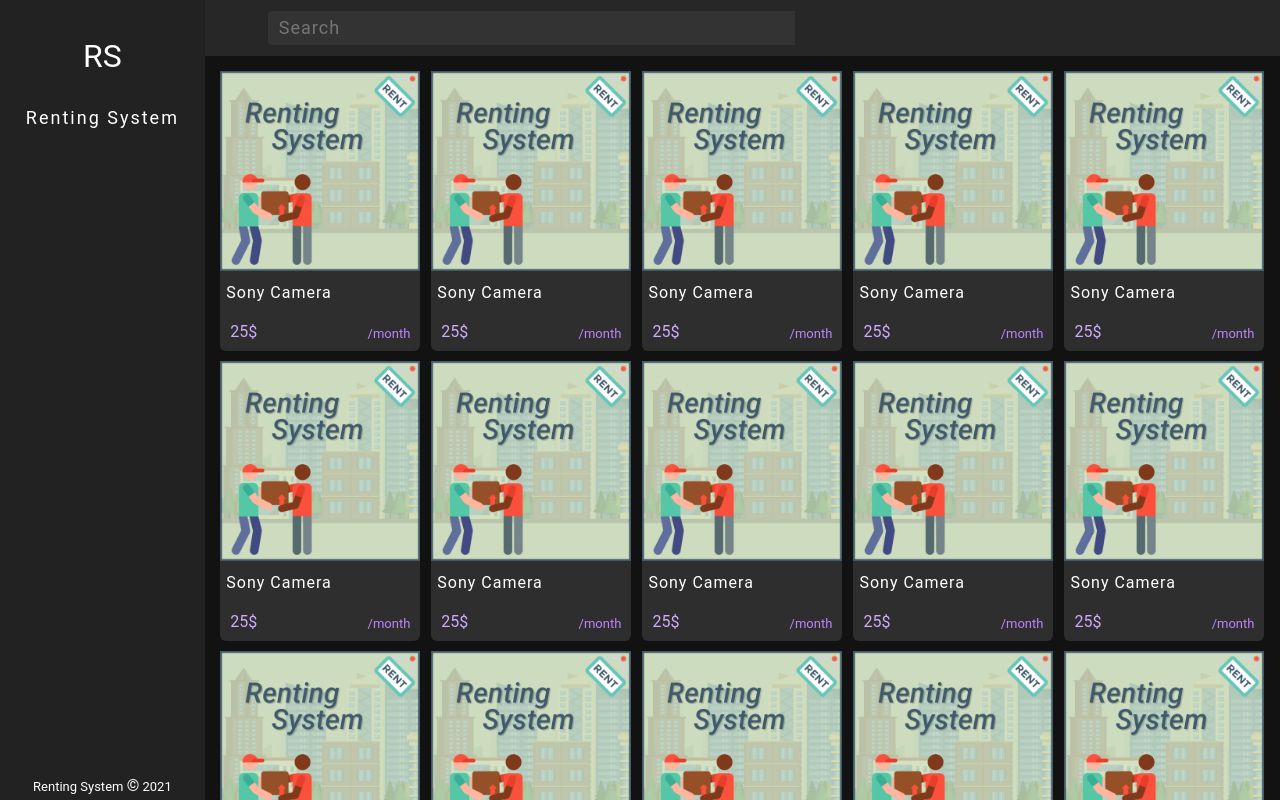
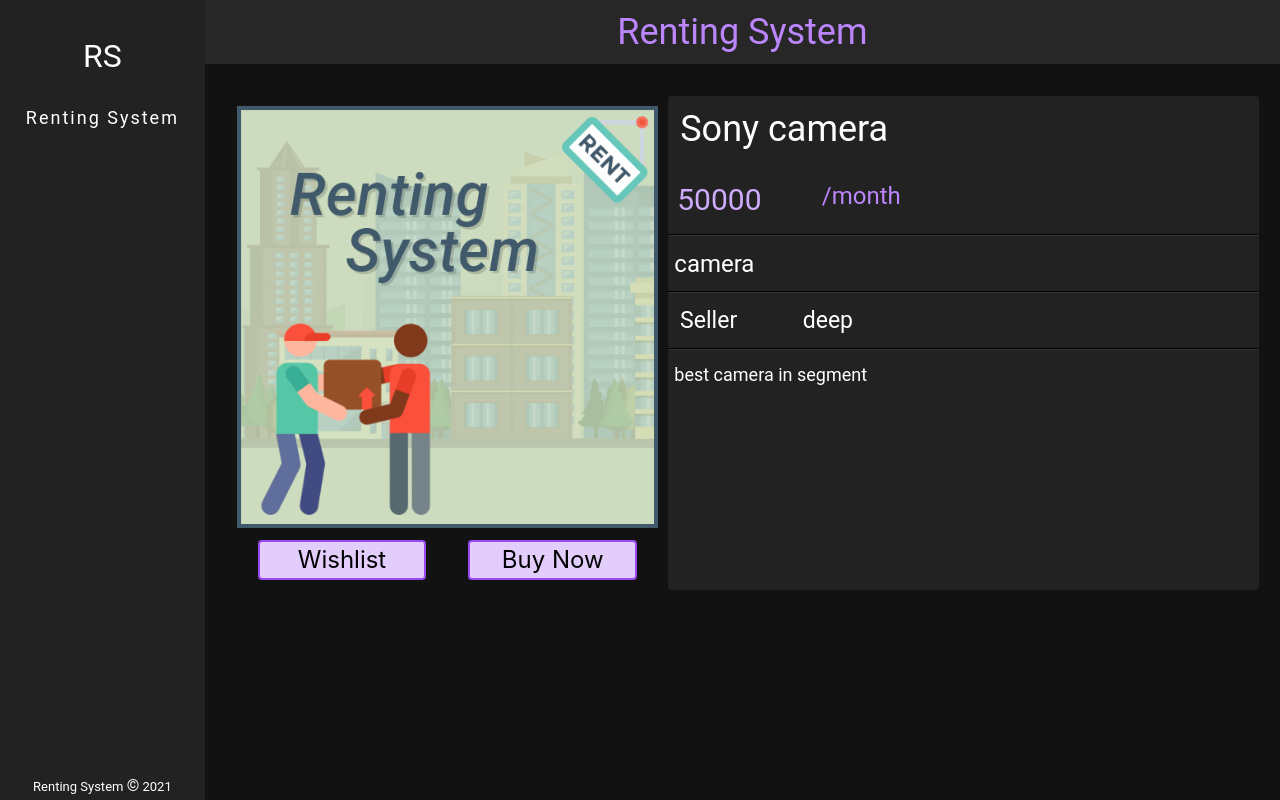
Before and after one commit to ParthSantoki01/Renting-System-Frontend, a React (Create React App) app: page / in a window 1280 px wide. Shown: the top 800 px of the page. Built offline with nearby package versions, Linux system fonts and the light colour scheme.

Commit message:
Product View page

```diff
--- a/src/App.js
+++ b/src/App.js
@@ -2,15 +2,16 @@
 import { NOT_LOGIN, BUYER_LOGIN, SELLER_LOGIN } from './Assets/Constant';
 import Drawer from './Components/Drawer/Drawer';
 import Dashboard from './Pages/General/Dashboard';
+import BuyerViewProduct from './Pages/Buyer/BuyerViewProduct';
 
 function App() {
   return (
     <div className='App'>
       <div className='Drawer'>
-                <Drawer page={NOT_LOGIN} />
+        <Drawer />
       </div>
       <div className='Main-body'>
-                <Dashboard />
+        <BuyerViewProduct />
       </div>
     </div>
   );
--- /dev/null
+++ b/src/Components/Button/Button.js
@@ -0,0 +1,16 @@
+import React from 'react';
+import './style.css';
+import { Icon } from '@iconify/react';
+const Button = (props) => {
+  return (
+    <div className='Button-main'>
+      <Icon icon={props.icon} className='Button-main-icon' />
+      <p className='Button-name'> {props.name}</p>
+    </div>
+  );
+};
+
+Button.defaultProps = {
+  name: 'Add to cart',
+};
+export default Button;
--- /dev/null
+++ b/src/Components/Button/style.css
@@ -0,0 +1,26 @@
+.Button-main {
+  width: 200%;
+  border: 2px solid #994af1;
+  border-radius: 4px;
+  display: flex;
+  align-items: center;
+  justify-content: center;
+  margin: 0% 5%;
+  background-color: #e2cdfd;
+  cursor: pointer;
+}
+.Button-main:hover {
+  transform: scale(1.1);
+  transition: 0.5s;
+}
+.Button-main-icon {
+  font-size: 1.5rem;
+  color: #994af1;
+  text-align: center;
+}
+.Button-name {
+  margin: 0;
+  padding: 0;
+  padding: 2%;
+  font-size: 24px;
+}
--- a/src/Components/Drawer/Drawer.js
+++ b/src/Components/Drawer/Drawer.js
@@ -29,102 +29,45 @@
         <div className='Drawer-menu'>
           {props.page === NOT_LOGIN && (
             <React.Fragment>
-                            <DrawerButton
-                                icon={layersIcon}
-                                text={'All Products'}
-                            />
+              <DrawerButton icon={layersIcon} text={'All Products'} />
               <DrawerButton icon={shapeIcon} text={'Category'} />
               <DrawerButton
                 icon={accountArrowRightOutline}
                 text={'Buyer SignIn'}
               />
-                            <DrawerButton
-                                icon={accountCogOutline}
-                                text={'Buyer SignUp'}
-                            />
-                            <DrawerButton
-                                icon={accountArrowRight}
-                                text={'Seller SignIn'}
-                            />
-                            <DrawerButton
-                                icon={accountCog}
-                                text={'Seller SignUp'}
-                            />
-                            <DrawerButton
-                                icon={helpCircle}
-                                text={'Help & FAQ'}
-                            />
+              <DrawerButton icon={accountCogOutline} text={'Buyer SignUp'} />
+              <DrawerButton icon={accountArrowRight} text={'Seller SignIn'} />
+              <DrawerButton icon={accountCog} text={'Seller SignUp'} />
+              <DrawerButton icon={helpCircle} text={'Help & FAQ'} />
               <DrawerButton icon={phoneCheck} text={'Contact'} />
             </React.Fragment>
           )}
           {props.page === BUYER_LOGIN && (
             <React.Fragment>
-                            <DrawerButton
-                                icon={layersIcon}
-                                text={'All Products'}
-                            />
+              <DrawerButton icon={layersIcon} text={'All Products'} />
               <DrawerButton icon={shapeIcon} text={'Category'} />
               <DrawerButton icon={heartIcon} text={'Whislist'} />
-                            <DrawerButton
-                                icon={shoppingIcon}
-                                text={'My Orders'}
-                            />
-                            <DrawerButton
-                                icon={mapMarkerRadius}
-                                text={'Addresses'}
-                            />
-                            <DrawerButton
-                                icon={helpCircle}
-                                text={'Help & FAQ'}
-                            />
+              <DrawerButton icon={shoppingIcon} text={'My Orders'} />
+              <DrawerButton icon={mapMarkerRadius} text={'Addresses'} />
+              <DrawerButton icon={helpCircle} text={'Help & FAQ'} />
               <DrawerButton icon={phoneCheck} text={'Contact'} />
-                            <DrawerButton
-                                icon={accountCircle}
-                                text={'Profile'}
-                            />
-                            <DrawerButton
-                                icon={logoutVariant}
-                                text={'SignOut'}
-                            />
+              <DrawerButton icon={accountCircle} text={'Profile'} />
+              <DrawerButton icon={logoutVariant} text={'SignOut'} />
             </React.Fragment>
           )}
           {props.page === SELLER_LOGIN && (
             <React.Fragment>
-                            <DrawerButton
-                                icon={layersIcon}
-                                text={'All Products'}
-                            />
+              <DrawerButton icon={layersIcon} text={'All Products'} />
               <DrawerButton icon={shapeIcon} text={'Category'} />
-                            <DrawerButton
-                                icon={layersPlus}
-                                text={'Add Product'}
-                            />
-                            <DrawerButton
-                                icon={shoppingIcon}
-                                text={'My Products'}
-                            />
-                            <DrawerButton
-                                icon={walletIcon}
-                                text={'Transactions'}
-                            />
-                            <DrawerButton
-                                icon={mapMarkerRadius}
-                                text={'Requests'}
-                            />
-                            <DrawerButton
-                                icon={helpCircle}
-                                text={'Help & FAQ'}
-                            />
+              <DrawerButton icon={layersPlus} text={'Add Product'} />
+              <DrawerButton icon={shoppingIcon} text={'My Products'} />
+              <DrawerButton icon={walletIcon} text={'Transactions'} />
+              <DrawerButton icon={mapMarkerRadius} text={'Requests'} />
+              <DrawerButton icon={helpCircle} text={'Help & FAQ'} />
               <DrawerButton icon={phoneCheck} text={'Contact'} />
 
-                            <DrawerButton
-                                icon={accountCircle}
-                                text={'Profile'}
-                            />
-                            <DrawerButton
-                                icon={logoutVariant}
-                                text={'SignOut'}
-                            />
+              <DrawerButton icon={accountCircle} text={'Profile'} />
+              <DrawerButton icon={logoutVariant} text={'SignOut'} />
             </React.Fragment>
           )}
         </div>
@@ -137,7 +80,7 @@
 };
 
 Drawer.defaultProps = {
-    page: SELLER_LOGIN,
+  page: BUYER_LOGIN,
 };
 
 export default Drawer;
--- /dev/null
+++ b/src/Components/Header/ProductHeader.js
@@ -0,0 +1,11 @@
+import './style.css';
+
+const ProductHeader = () => {
+  return (
+    <div className='ProductHeader-main'>
+      <div className='ProductHeader-body'>Renting System</div>
+    </div>
+  );
+};
+
+export default ProductHeader;
--- a/src/Components/Header/style.css
+++ b/src/Components/Header/style.css
@@ -42,3 +42,19 @@
 .DashboardHeader-search-icon:hover {
   cursor: pointer;
 }
+.ProductHeader-main {
+  background-color: #272727;
+  padding: 1%;
+  position: sticky;
+  top: 0;
+  z-index: 1;
+  min-height: 5%;
+}
+
+.ProductHeader-body {
+  width: 100%;
+  text-align: center;
+  font-family: Roboto;
+  font-size: 36px;
+  color: #bb86fc;
+}
--- a/src/Pages/Buyer/BuyerCheckout.js
+++ b/src/Pages/Buyer/BuyerCheckout.js
@@ -1,7 +1,8 @@
 import React from 'react';
 
-const BuyerCheckout = () => {
-    return <div></div>;
+import './style.css';
+const BuyerCheckout = (props) => {
+  return <div></div>;
 };
 
 export default BuyerCheckout;
--- a/src/Pages/Buyer/BuyerViewProduct.js
+++ b/src/Pages/Buyer/BuyerViewProduct.js
@@ -1,7 +1,57 @@
 import React from 'react';
+import ProductHeader from '../../Components/Header/ProductHeader';
+import './style.css';
+import logo from '../../Assets/logo512.png';
+import Button from '../../Components/Button/Button';
+import heartIcon from '@iconify-icons/mdi/heart';
+import cartIcon from '@iconify-icons/mdi/cart';
 
-const BuyerViewProduct = () => {
-    return <div></div>;
+const BuyerViewProduct = (props) => {
+  return (
+    <div className='BuyerViewProduct-main'>
+      <ProductHeader />
+      <div className='BuyerViewProduct-body'>
+        <div className='BuyerViewProduct-imagediv'>
+          <div className='BuyerViewProduct-imagesub'>
+            <img src={logo} className='BuyerViewProduct-image' alt={'logo'} />
+            <div className='BuyerViewProduct-buttons'>
+              <Button icon={heartIcon} name={'Wishlist'} />
+              <Button icon={cartIcon} name={'Buy Now'} />
+            </div>
+          </div>
+        </div>
+        <div className='BuyerViewProduct-sub'>
+          <div className='BuyerViewProduct-title'>{props.title}</div>
+          <div className='BuyerViewProduct-pricediv'>
+            <div className='BuyerViewProduct-price'>{props.price}</div>
+            <div className='BuyerViewProduct-formatprice'>
+              {props.formatofPrice}
+            </div>
+          </div>
+          <hr />
+          <div className='BuyerViewProduct-category'>{props.category}</div>
+          <hr />
+          <div className='BuyerViewProduct-seller-details'>
+            <div className='BuyerViewProduct-seller'>Seller</div>
+            <div className='BuyerViewProduct-sellername'>{props.seller}</div>
+          </div>
+          <hr />
+          <div className='BuyerViewProduct-description'>
+            {props.description}
+          </div>
+        </div>
+      </div>
+    </div>
+  );
+};
+
+BuyerViewProduct.defaultProps = {
+  title: 'Sony camera',
+  price: 50000,
+  formatofPrice: '/month',
+  category: 'camera',
+  seller: 'deep',
+  description: 'best camera in segment ',
 };
 
 export default BuyerViewProduct;
--- a/src/Pages/Buyer/style.css
+++ b/src/Pages/Buyer/style.css
@@ -0,0 +1,107 @@
+/* Buyer view product page */
+
+.BuyerViewProduct-body {
+  display: flex;
+  flex-direction: row;
+  margin-top: 1%;
+  padding: 2%;
+}
+
+.BuyerViewProduct-sub {
+  flex: 7;
+  background-color: #222222;
+  border-radius: 4px;
+  margin: 0% auto;
+}
+.BuyerViewProduct-imagediv {
+  flex: 5;
+  display: flex;
+  flex-direction: column;
+  padding: 1%;
+}
+.BuyerViewProduct-imagesub {
+  position: sticky;
+  top: 10%;
+}
+.BuyerViewProduct-image {
+  max-width: 100%;
+  max-height: 100%;
+  display: flex;
+  align-items: center;
+  justify-content: center;
+}
+.BuyerViewProduct-title {
+  font-size: 36px;
+  font-family: Roboto;
+  color: white;
+  padding: 2%;
+}
+
+.BuyerViewProduct-pricediv {
+  font-family: Roboto;
+  padding: 1%;
+  padding-right: 50%;
+  display: flex;
+  margin-top: 2%;
+}
+.BuyerViewProduct-price {
+  font-size: 30px;
+  color: #cfabfd;
+  font-family: Roboto;
+  padding: 1%;
+  flex: 1;
+}
+
+.BuyerViewProduct-formatprice {
+  font-size: 24px;
+  font-family: Roboto;
+  color: #bb86fc;
+  flex: 1;
+  padding: 1%;
+}
+
+.BuyerViewProduct-category {
+  font-size: 24px;
+  font-family: Roboto;
+  color: white;
+  padding: 1%;
+}
+
+.BuyerViewProduct-description {
+  font-size: large;
+  font-family: Roboto;
+  color: white;
+  padding: 1%;
+}
+
+.BuyerViewProduct-seller-details {
+  font-size: larger;
+  font-family: Roboto;
+  color: white;
+  padding: 1%;
+  display: flex;
+}
+.BuyerViewProduct-seller {
+  font-size: larger;
+  font-family: Roboto;
+  color: white;
+  padding: 0% 1%;
+  flex: 1;
+}
+.BuyerViewProduct-sellername {
+  font-size: larger;
+  font-family: Roboto;
+  color: white;
+  padding: 0% 1%;
+  flex: 4;
+}
+
+.BuyerViewProduct-buttons {
+  margin-top: 3%;
+  display: flex;
+  justify-content: center;
+  align-items: center;
+}
+hr {
+  border-color: #383838;
+}
--- a/src/Pages/Seller/SellerViewProduct.js
+++ b/src/Pages/Seller/SellerViewProduct.js
@@ -1,7 +1,7 @@
 import React from 'react';
 
 const SellerViewProduct = () => {
-    return <div></div>;
+  return <div></div>;
 };
 
 export default SellerViewProduct;
```
Also changed, not shown: 2 other files (tests, documents, lock files or other folders). Lines whose indentation alone changed are shown as unchanged.
